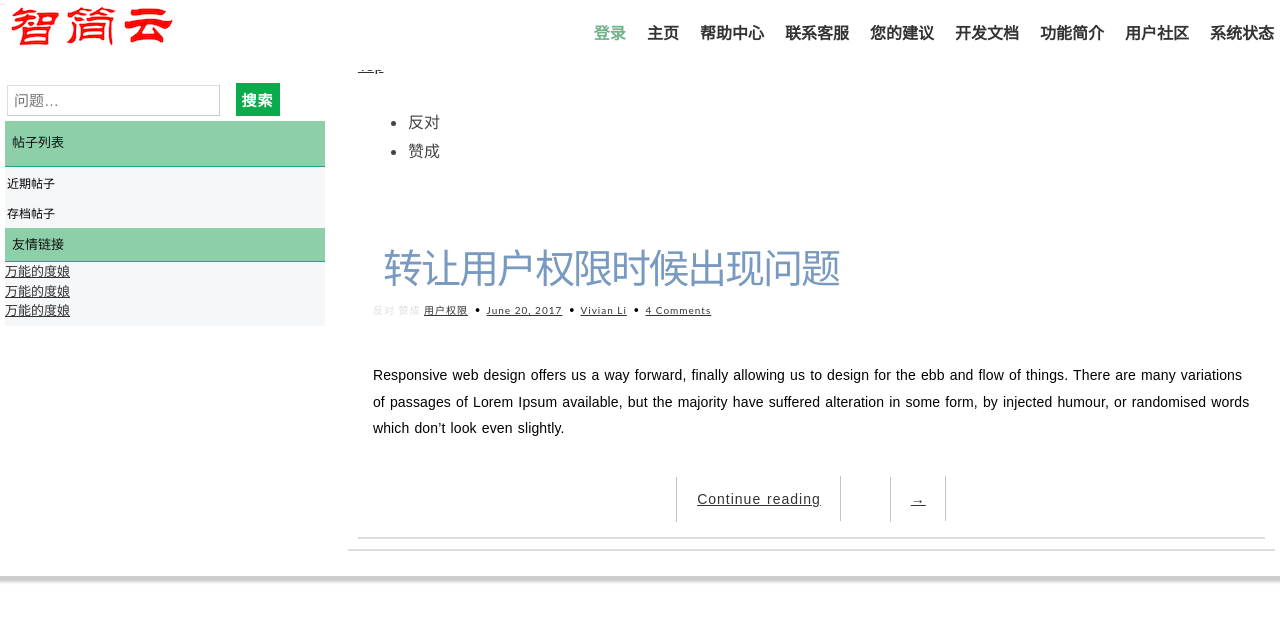
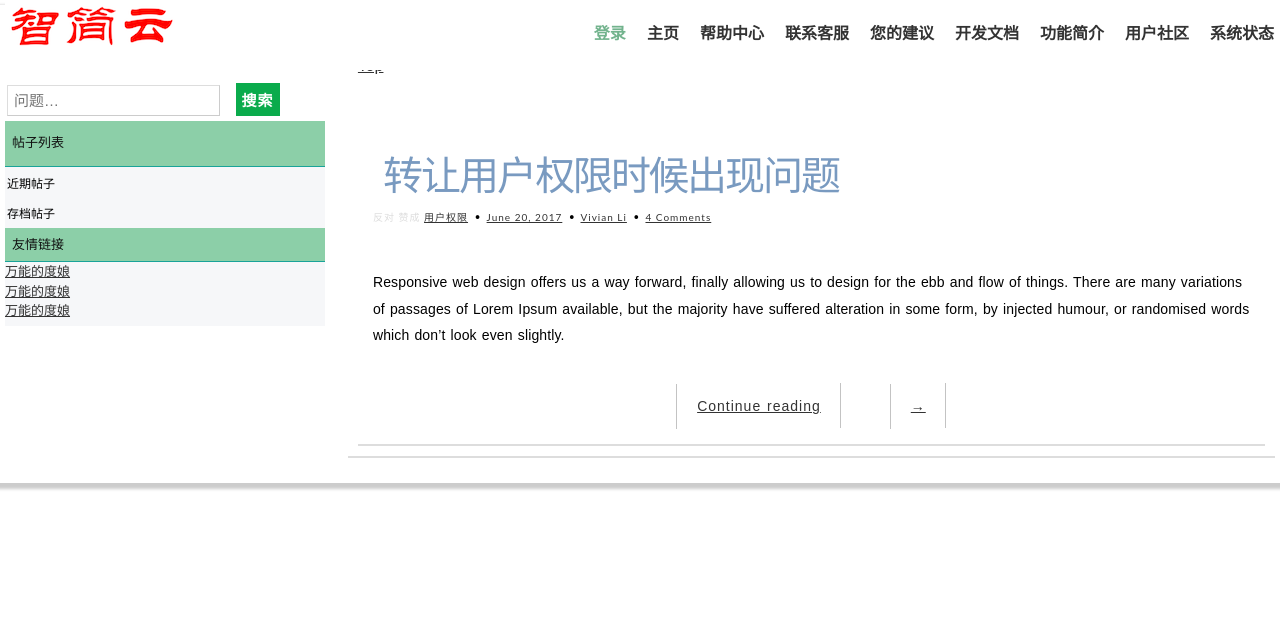
Before and after one commit to dreampivot/slipscloud.github.io, a Jekyll site: the page help/community.html, which Jekyll copies as it is, in a window 1280 px wide. Shown: the top 622 px of the page. Built offline with Jekyll 4.4.1, drawn with Linux system fonts in a browser that asks for light colours.

Commit message:
Update community.html

```diff
--- a/help/community.html
+++ b/help/community.html
@@ -41,14 +41,6 @@
 
 
 		<article class="post post-1">
-
-		<ul>
-		<li><i class="fa fa-frown-o"></i>反对</li>
-		<li><i class="fa fa-smile-o"></i>赞成</li>
-		</ul>
-
-
-
 		<header class="entry-header">
 		<h1 class="entry-title"><a href="single.html">转让用户权限时候出现问题</a></h1>
 		<div class="entry-meta">
```
